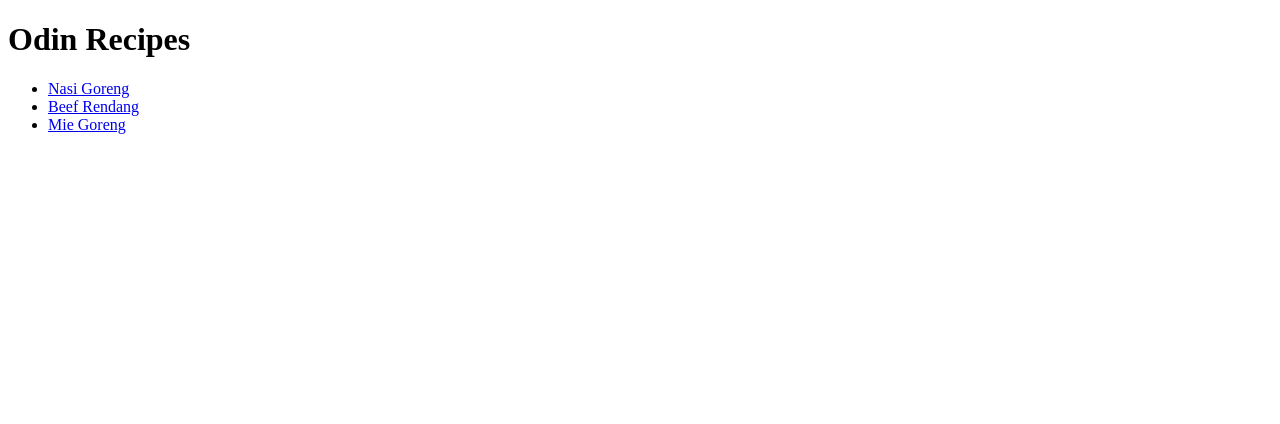
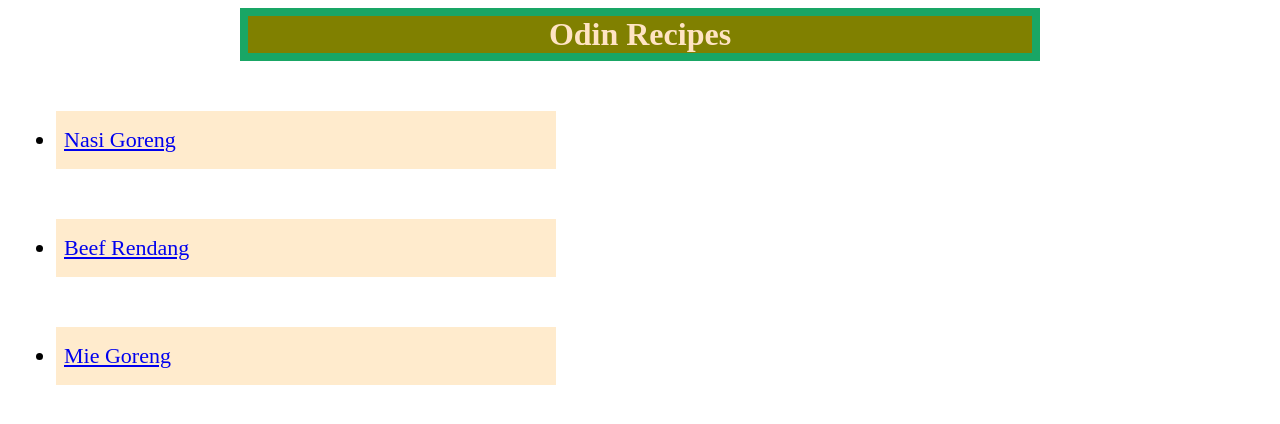
Before and after one commit to hariiprasetya/odin-recipes, a plain HTML site: page index.html in a window 1280 px wide. Drawn offline with Linux system fonts and the light colour scheme.

Commit message:
refining

```diff
--- a/index.html
+++ b/index.html
@@ -4,13 +4,14 @@
     <meta charset="UTF-8">
     <meta name="viewport" content="width=device-width, initial-scale=1.0">
     <title>Odin Recipes</title>
+    <link rel="stylesheet" href="style.css">
 </head>
 <body>
     <h1>Odin Recipes</h1>
     <ul>
-    <li><a href="recipes/nasgor.html">Nasi Goreng</a></li>
-    <li><a href="recipes/rendang.html">Beef Rendang</a></li>
-    <li><a href="recipes/migor.html">Mie Goreng</a></li>
+    <li class="recipe"><a href="recipes/nasgor.html">Nasi Goreng</a></li>
+    <li class="recipe"><a href="recipes/rendang.html">Beef Rendang</a></li>
+    <li class="recipe"><a href="recipes/migor.html">Mie Goreng</a></li>
     </ul>
 </body>
 </html>
--- /dev/null
+++ b/recipes/migor.css
@@ -0,0 +1,17 @@
+body {
+    font font-family: Arial, "Helvetica Neue", Helvetica, sans-serif;
+}
+h1 {
+    text-align: center;
+    font-weight: bold;
+    background-color: red;
+    color: white;
+}
+#migor {
+    width: 400px;
+    height: auto;
+    display: block;
+    margin-left: auto;
+    margin-right: auto;
+
+}
--- /dev/null
+++ b/style.css
@@ -0,0 +1,26 @@
+body {
+    font font-family: Arial, "Helvetica Neue", Helvetica, sans-serif;
+}
+*    {
+    box-sizing: border-box;
+}
+h1 {
+    text-align: center;
+    font-weight: bold;
+    background-color: olive;
+    width: 800px;
+    margin: auto;
+    padding: 8px white ;
+    border: 8px solid rgba(18, 169, 109, 0.928);
+    color: bisque;
+
+}
+.recipe {
+    width: 500px;
+    font-size: 22px;
+    color: black;
+    background-color: blanchedalmond;
+    padding: 16px 8px;
+    margin: 16px 8px;
+    margin-top: 50px;
+}
```
Also changed, not shown: recipes/migor.html (+2 -1 lines).
